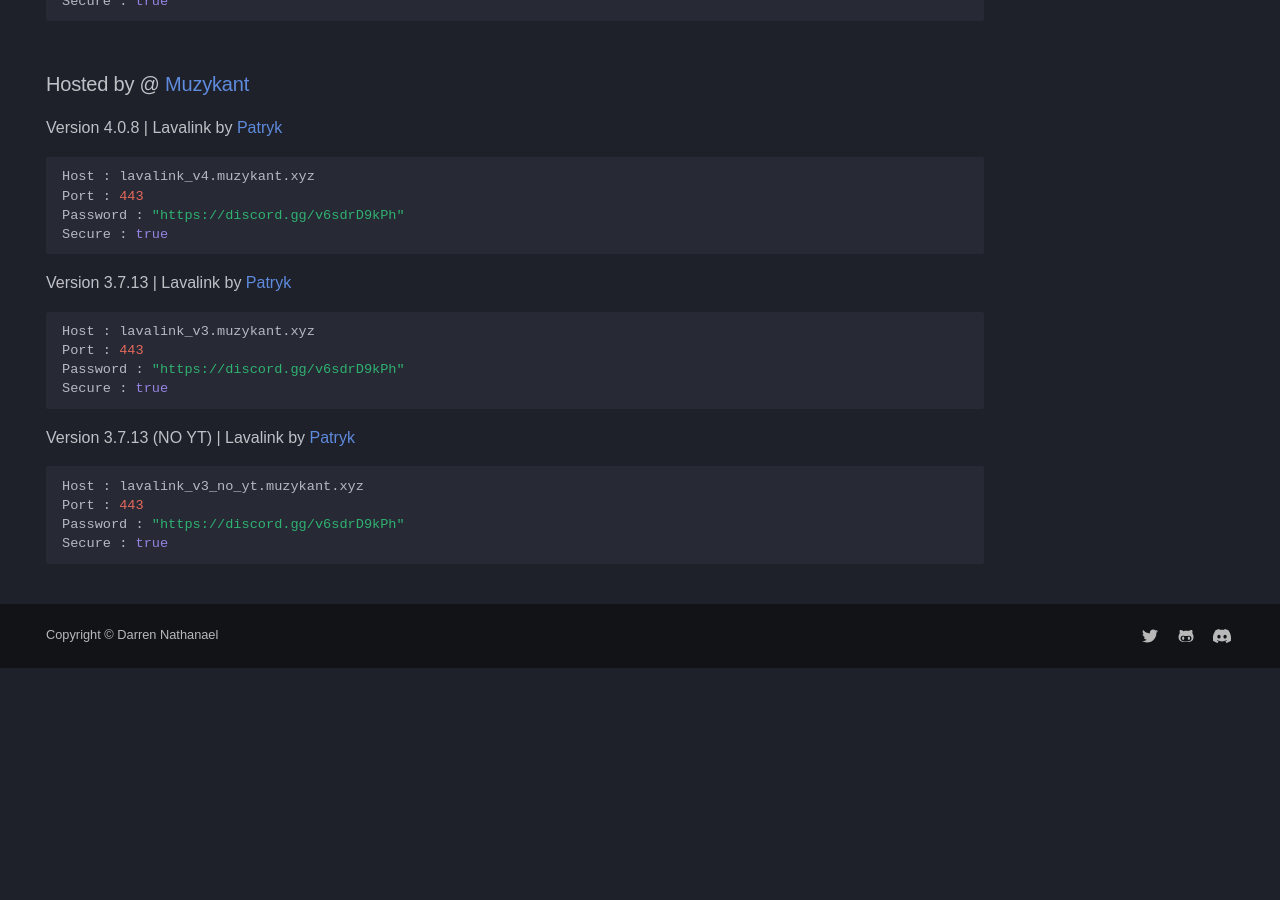
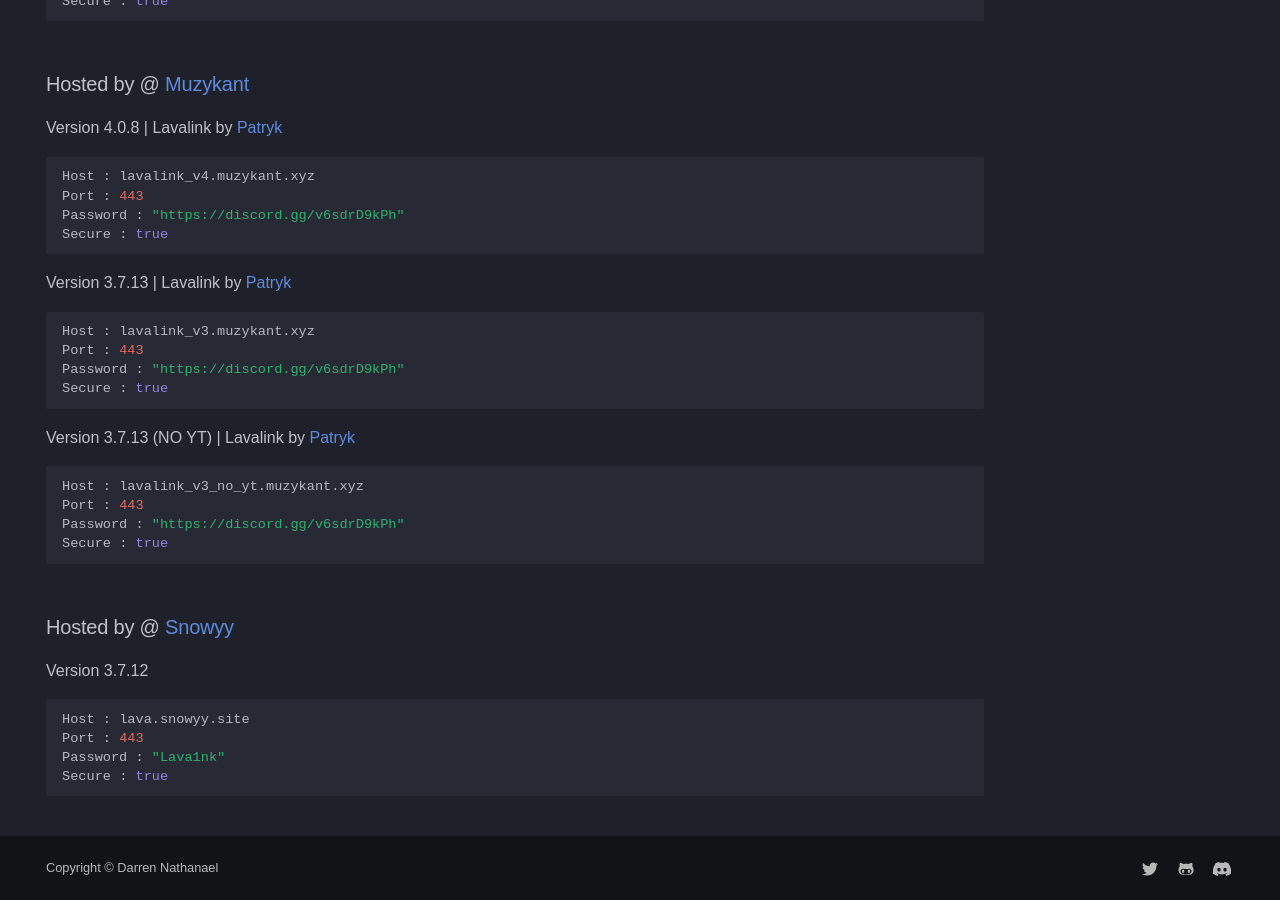
Before and after one commit to DarrenOfficial/lavalink-list, an MkDocs documentation site: the page built from docs/SSL/lavalink-with-ssl.md, in a window 1280 px wide and 900 px high, scrolled down 1288 px. Built offline with MkDocs 1.6.1 and Material for MkDocs 9.7.7, drawn with Linux system fonts in a browser that asks for light colours; some web fonts are replaced; comment, search, counter and statistics services are not loaded; a style sheet for code colours, icons or effects is not loaded; before the commit the page ends 1956 px from its top, so only the background shows below that.

Commit message:
Update lavalink-with-ssl.md

````diff
--- a/docs/SSL/lavalink-with-ssl.md
+++ b/docs/SSL/lavalink-with-ssl.md
@@ -89,3 +89,11 @@ Port : 443
 Password : "https://discord.gg/v6sdrD9kPh"
 Secure : true
 ```
+### Hosted by @ [Snowyy](https://snowyy.site)
+Version 3.7.12
+```bash
+Host : lava.snowyy.site
+Port : 443
+Password : "Lava1nk"
+Secure : true
+```
````
